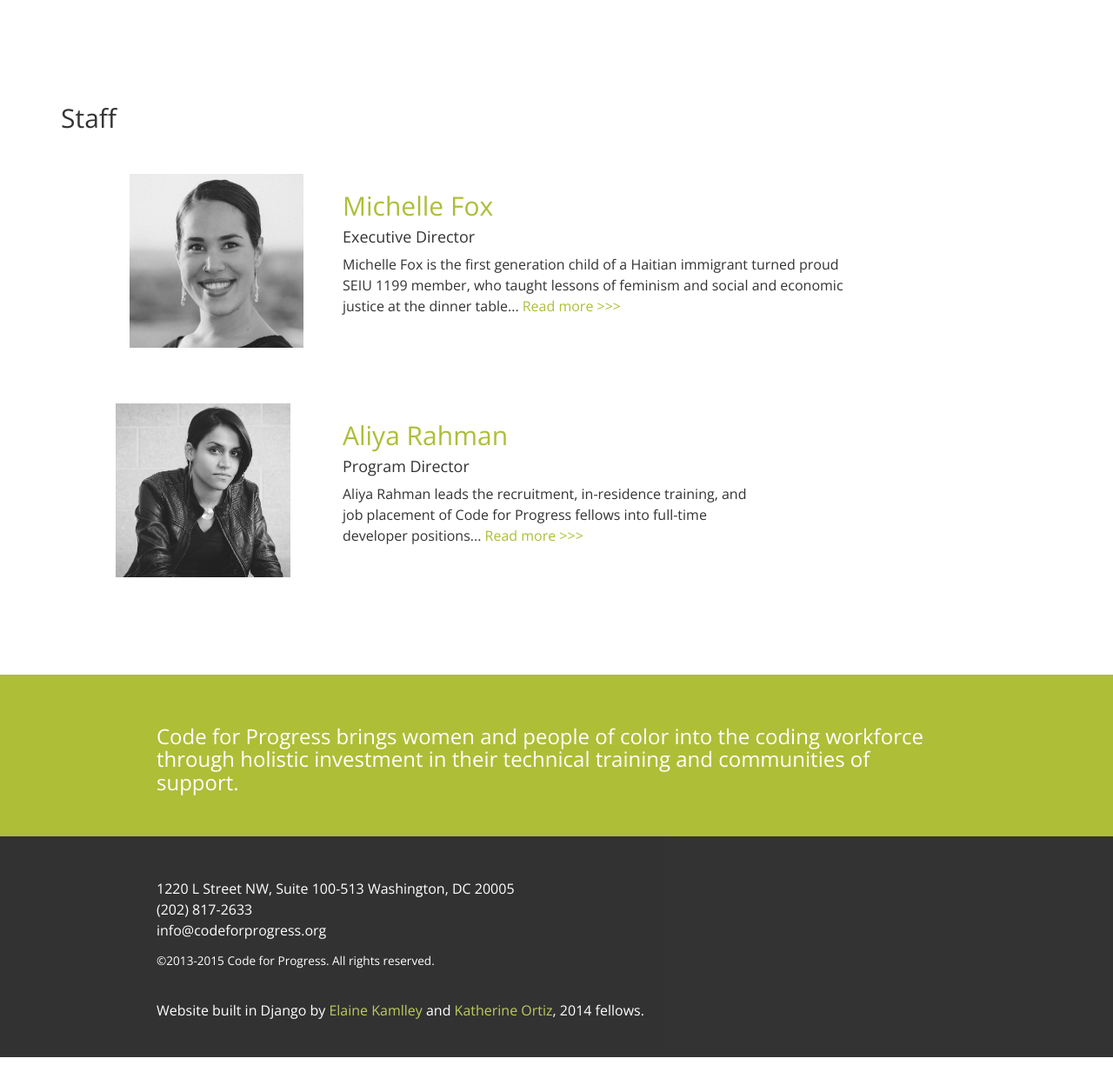
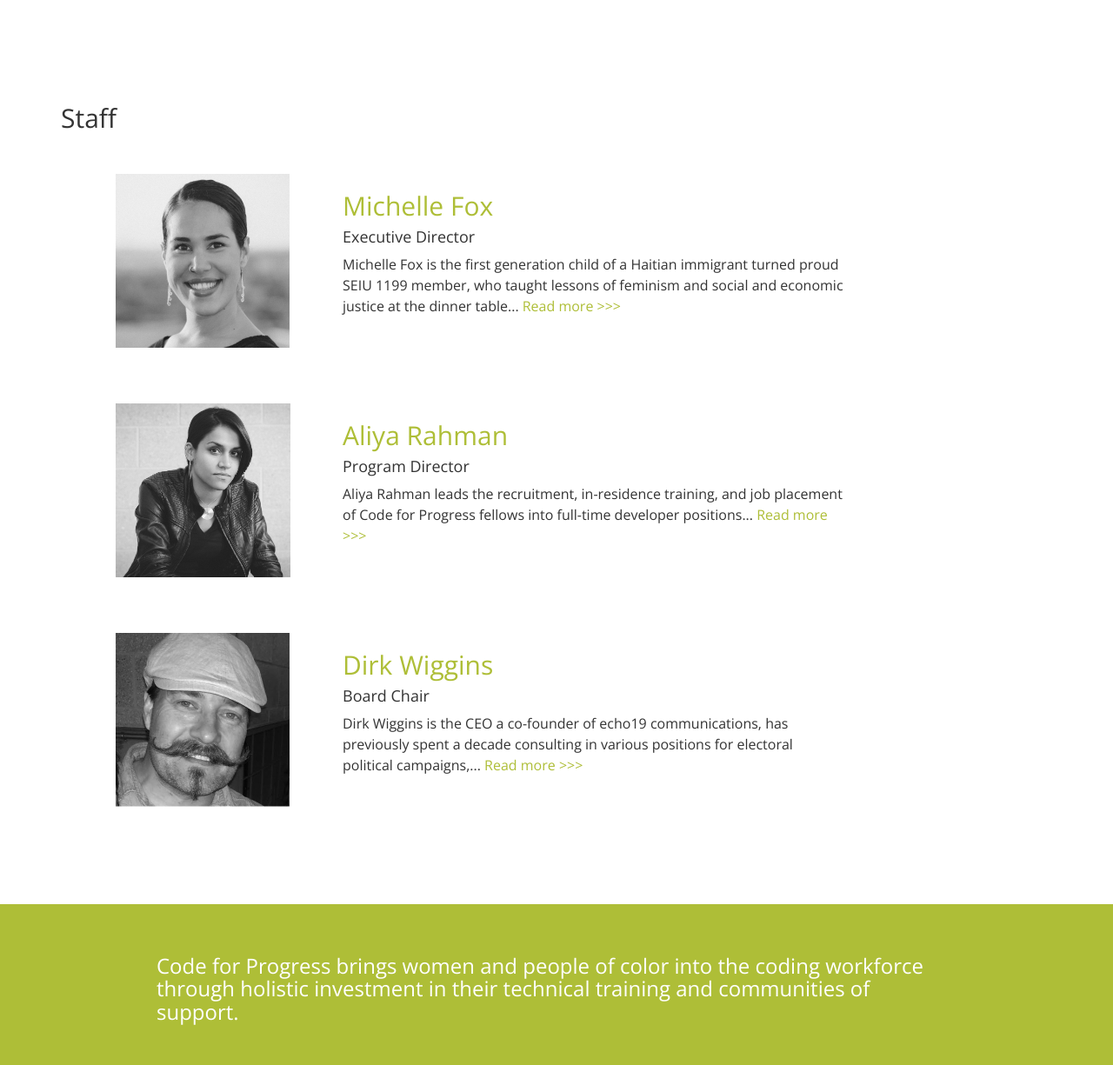
Before and after one commit to aliyarahman/betterhomepage, a Django app: page /staff_fellows/ in a window 1280 px wide. Shown: the part 320-1545 px from the top of the page at 87% size. Run offline with Django 3.2, Linux system fonts and the light colour scheme; data that the repository does not hold is empty; parts of the project's set-up code (start-up, migrations or seed data) failed here and were passed over; some libraries are stand-ins or nearby versions.

Commit message:
Added board chair to staff page

```diff
--- a/app/templates/staff_fellows.html
+++ b/app/templates/staff_fellows.html
@@ -42,8 +42,8 @@
 
 <br><br><h2>Staff</h2>
 
-      <div class="row person_holder">
-          <div class="col-sm-3 text-center">
+      <div class="row person_holder center_block">
+          <div class="col-sm-3">
             <img class="person-image" src="{% static 'img/michelle_small_headshot.jpg' %}" alt="Executive Director" />
           </div>
 
@@ -57,14 +57,28 @@
 
       <div class="row person_holder center-block">
 
-          <div class="col-lg-3">
+          <div class="col-sm-3">
             <img class="person-image" src="{% static 'img/aliya_small_headshot.jpg' %}" alt="Program Director" />
           </div>
 
-          <div class="col-lg-6">
+          <div class="col-sm-7 col-sm-offset-2 col-md-offset-0">
             <h2 class="green_text">Aliya Rahman</h2>
             <h4>Program Director</h4>
             <p>Aliya Rahman leads the recruitment, in-residence training, and job placement of Code for Progress fellows into full-time developer positions... <a class="presslink" href="{% url 'program_director' %}">Read more >>></a></p>
+          </div>
+
+      </div>
+
+      <div class="row person_holder center-block">
+
+          <div class="col-sm-3">
+            <img class="person-image" src="{% static 'img/dirk_small_headshot.jpg' %}" alt="Board Chair" />
+          </div>
+
+          <div class="col-sm-7 col-sm-offset-2 col-md-offset-0">
+            <h2 class="green_text">Dirk Wiggins</h2>
+            <h4>Board Chair</h4>
+            <p>Dirk Wiggins is the CEO a co-founder of echo19 communications, has previously spent a decade consulting in various positions for electoral political campaigns,... <a class="presslink" href="{% url 'board_chair' %}">Read more >>></a></p>
           </div>
 
       </div>
--- a/app/urls.py
+++ b/app/urls.py
@@ -14,6 +14,7 @@ urlpatterns = patterns('',
     url(r'^tech/$', views.tech, name='tech'),
     url(r'^executive_director/$', views.executive_director, name='executive_director'),
     url(r'^program_director/$', views.program_director, name='program_director'),
+    url(r'^board_chair/$', views.board_chair, name='board_chair'),
     url(r'^fellow/(?P<fellow_firstname>.+)/$', views.fellow, name='fellow'),
     url(r'^staff_fellows/$', views.staff_fellows, name='staff_fellows'),
     url(r'^contact/$', ContactUsView.as_view(), name='contact'),
--- a/app/views.py
+++ b/app/views.py
@@ -45,6 +45,9 @@ def executive_director(request):
 
 def program_director(request):
     return render(request, "program_director.html")
+
+def board_chair(request):
+    return render(request, "board_chair.html")
 
 def thank_you(request):
     return render(request, "thankyou.html")
```
Also changed, not shown: app/templates/board_chair.html (added, +39 -0 lines), app/static/img/dirk_small_headshot.jpg (added).
